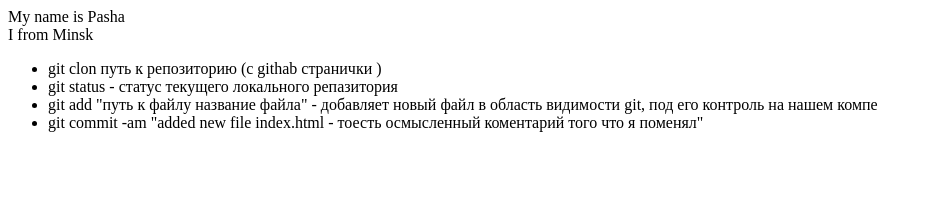
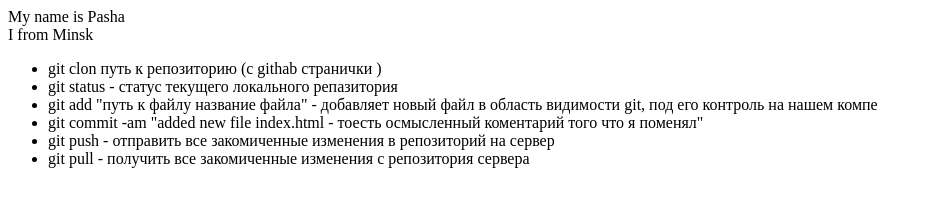
Before and after one commit to pasha-minsk/git-lesson, a plain HTML site: page index.html in a window 1280 px wide. Shown: the whole page, without its empty margins (0-932 px from the left). Drawn offline with Linux system fonts and the light colour scheme.

Commit message:
added new inform in file index.html

```diff
--- a/index.html
+++ b/index.html
@@ -24,6 +24,8 @@
             новый файл в область видимости git, под его контроль
             на нашем компе</li>
             <li>git commit -am "added new file index.html - тоесть осмысленный коментарий того что я поменял"</li>
+			<li>git push - отправить все закомиченные изменения в репозиторий на сервер
+			<li>git pull - получить все закомиченные изменения с репозитория сервера
       </ul>
    </div>
 </body>
```
